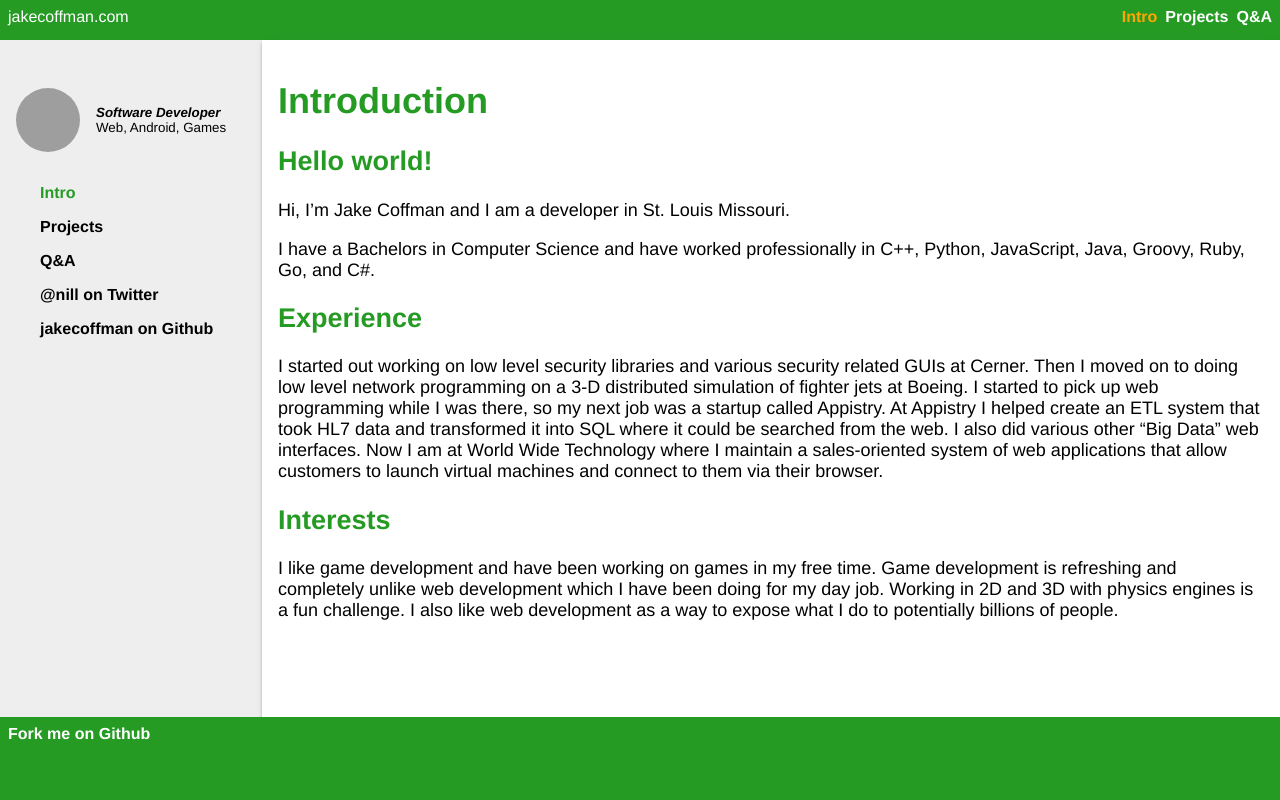
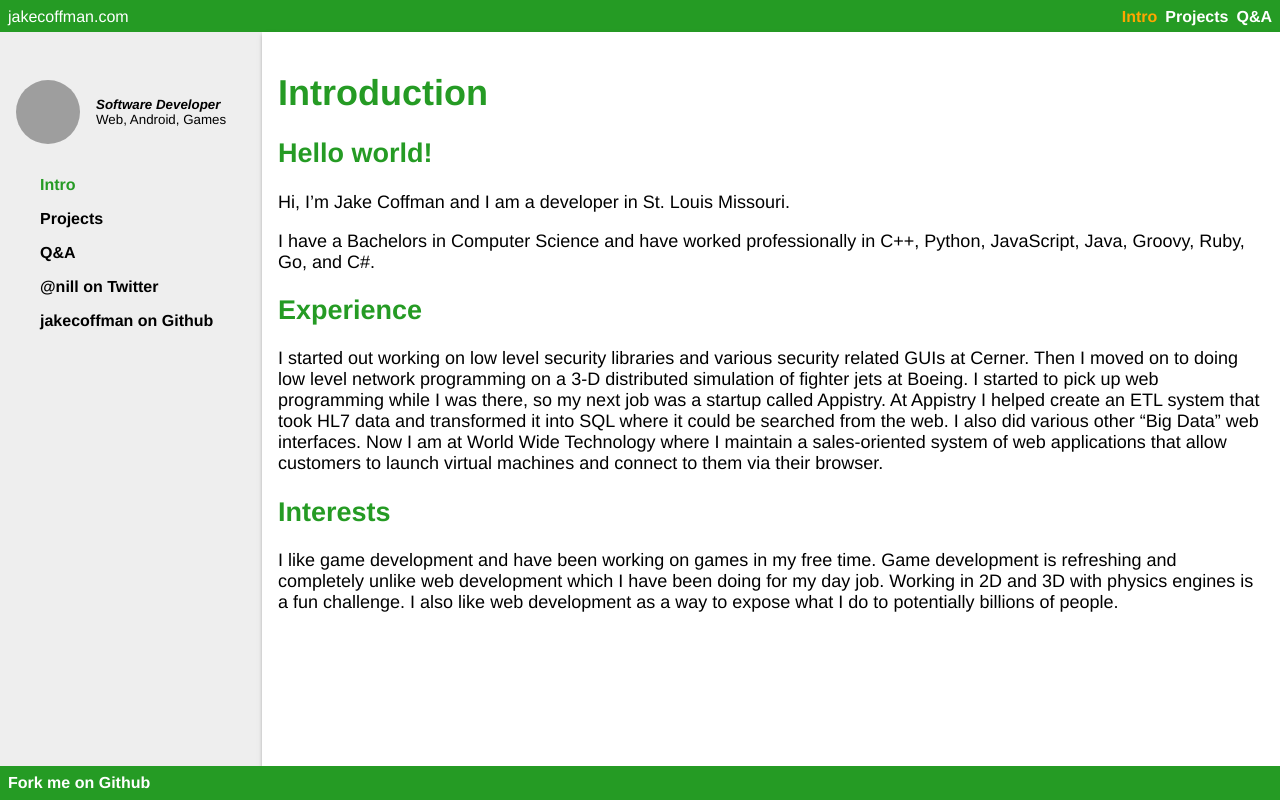
Before and after one commit to jakecoffman/jakecoffman.com, a Vue app: page / in a window 1280 px wide. Built offline with nearby package versions, Linux system fonts and the light colour scheme; grey boxes are pictures that could not be loaded.

Commit message:
fix header/footer padding

```diff
--- a/src/App.vue
+++ b/src/App.vue
@@ -62,7 +62,7 @@
     -moz-osx-font-smoothing: grayscale;
 
     display: grid;
-    grid-template-rows: 40px auto 30px;
+    grid-template-rows: 2rem 1fr 2rem;
     grid-template-columns: 262px 1fr;
     height: 100vh;
   }
```
